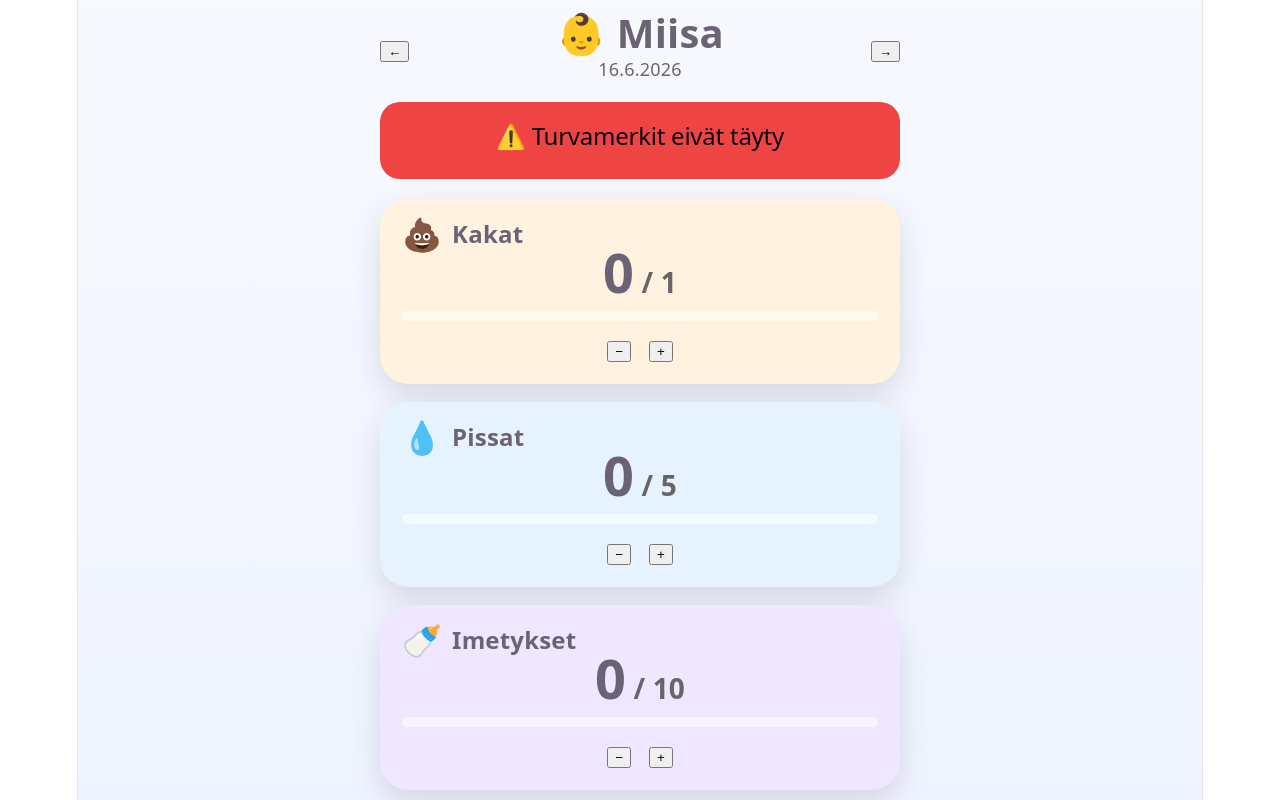
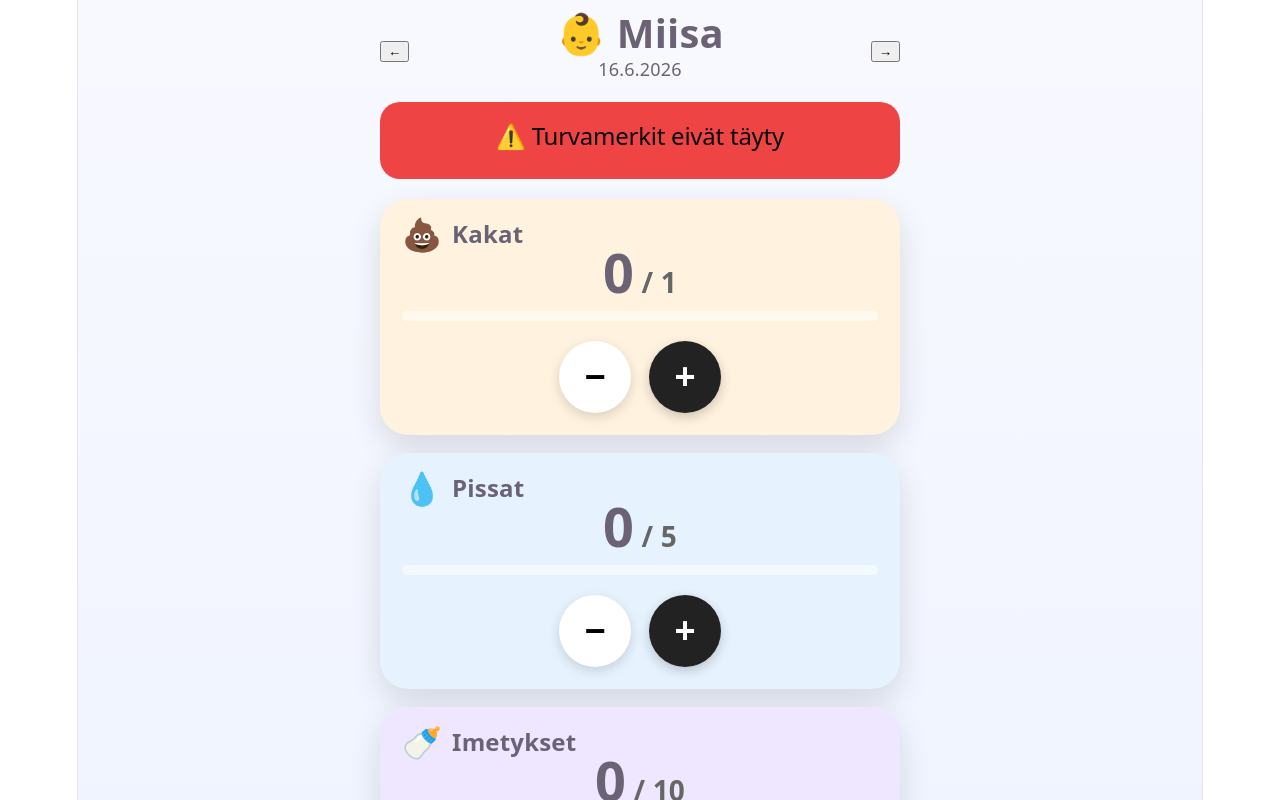
Before and after one commit to JNaski1/iMiisa, a React (Vite) app: page / in a window 1280 px wide. Shown: the top 800 px of the page. Built offline with nearby package versions, Linux system fonts and the light colour scheme; no server answers; the database is empty.

Commit message:
Bigger buttons and local date fix

```diff
--- a/src/App.tsx
+++ b/src/App.tsx
@@ -22,7 +22,11 @@ function formatTime(timestamp: string) {
 }
 
 function getDateKey(date: Date) {
-  return date.toISOString().split("T")[0];
+  const year = date.getFullYear();
+  const month = String(date.getMonth() + 1).padStart(2, "0");
+  const day = String(date.getDate()).padStart(2, "0");
+
+  return `${year}-${month}-${day}`;
 }
 
 export default function App() {
@@ -226,13 +230,40 @@ export default function App() {
           marginTop: "20px",
         }}
       >
-        <button onClick={() => removeLatestEvent(type)}>
-          −
-        </button>
+<button
+  onClick={() => removeLatestEvent(type)}
+  style={{
+    width: "72px",
+    height: "72px",
+    borderRadius: "50%",
+    border: "none",
+    fontSize: "36px",
+    fontWeight: 700,
+    background: "#ffffff",
+    boxShadow: "0 4px 12px rgba(0,0,0,0.15)",
+    cursor: "pointer",
+  }}
+>
+  −
+</button>
 
-        <button onClick={() => addEvent(type)}>
-          +
-        </button>
+<button
+  onClick={() => addEvent(type)}
+  style={{
+    width: "72px",
+    height: "72px",
+    borderRadius: "50%",
+    border: "none",
+    fontSize: "36px",
+    fontWeight: 700,
+    background: "#222",
+    color: "white",
+    boxShadow: "0 4px 12px rgba(0,0,0,0.2)",
+    cursor: "pointer",
+  }}
+>
+  +
+</button>
       </div>
     </div>
   );
```
